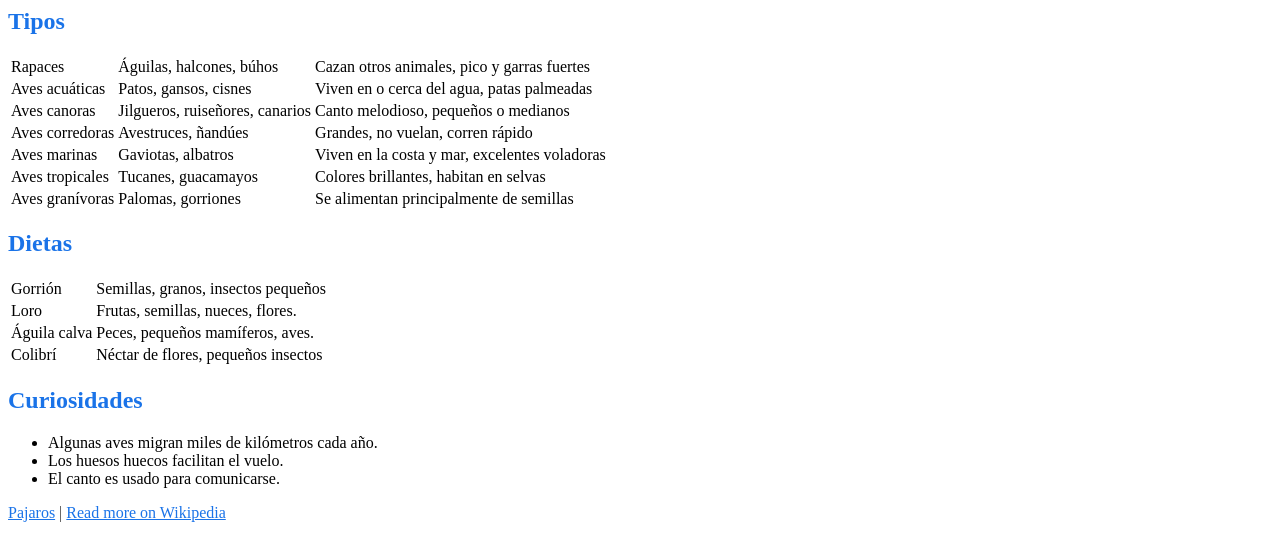
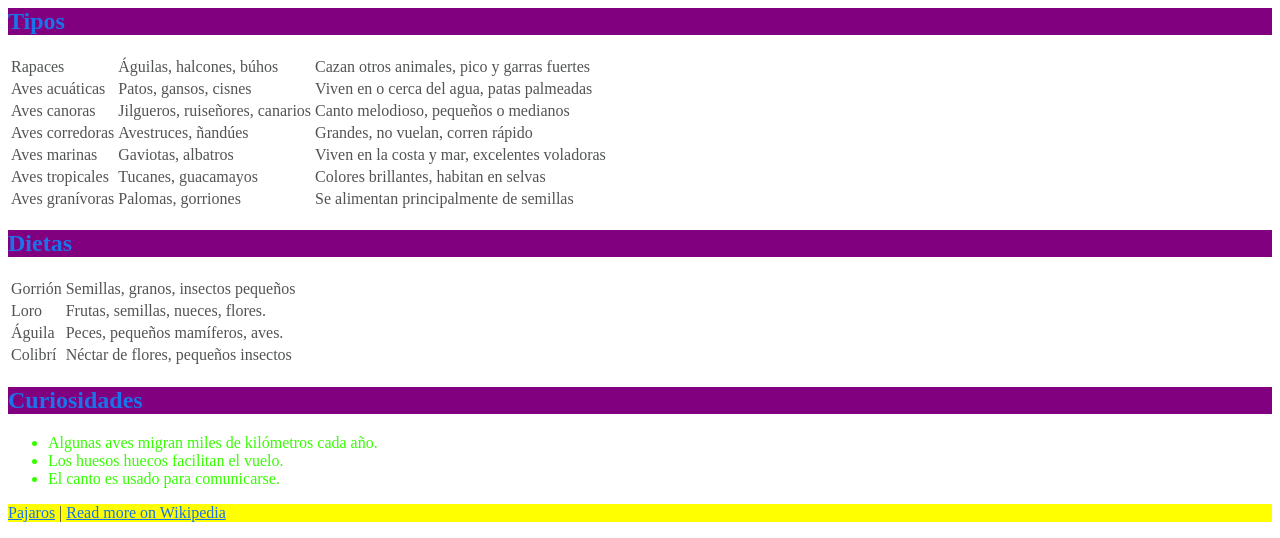
Before and after one commit to Ruben8454/Bernabeu, a plain HTML site: page index.html in a window 1280 px wide. Shown: the part 533-1071 px from the top of the page. Drawn offline with Linux system fonts and the light colour scheme.

Commit message:
Update index.html

```diff
--- a/index.html
+++ b/index.html
@@ -3,15 +3,21 @@
     <head>
     <style> body
 h1, h2, h3 {
-    color: #1a73e8;
+    color: #1a73e8; background-color: purple;
 }
 
 p {
-    color: #444;
+    color: #444; background-color: yellow;
 }
 
 a {
     color: #1a73e8;
+}
+li{
+    color: #36fe00;
+}
+td{
+    color:#525454;
 }
 
       </style>
@@ -71,14 +77,14 @@ a {
     <table>
         <tr>
             <td>Gorrión</td>
-            <td>Semillas, granos, insectos pequeños</td>
-     </tr>
+                <td>Semillas, granos, insectos pequeños</td>
+                </tr>
         <tr>
                 <td>Loro</td>
                 <td>Frutas, semillas, nueces, flores.
         </tr>
         <tr>
-            <td>Águila calva</td>
+            <td>Águila</td>
                 <td>Peces, pequeños mamíferos, aves. </td>
                 </tr>
                 <tr>
@@ -92,8 +98,6 @@ a {
     <li>Los huesos huecos facilitan el vuelo.</li>
     <li>El canto es usado para comunicarse.</li>
 </ul>
-    <p></p>
-
     <p>
     <a href="#">Pajaros</a> |
     <a href="https://es.wikipedia.org/wiki/Aves">Read more on Wikipedia</a>
```
